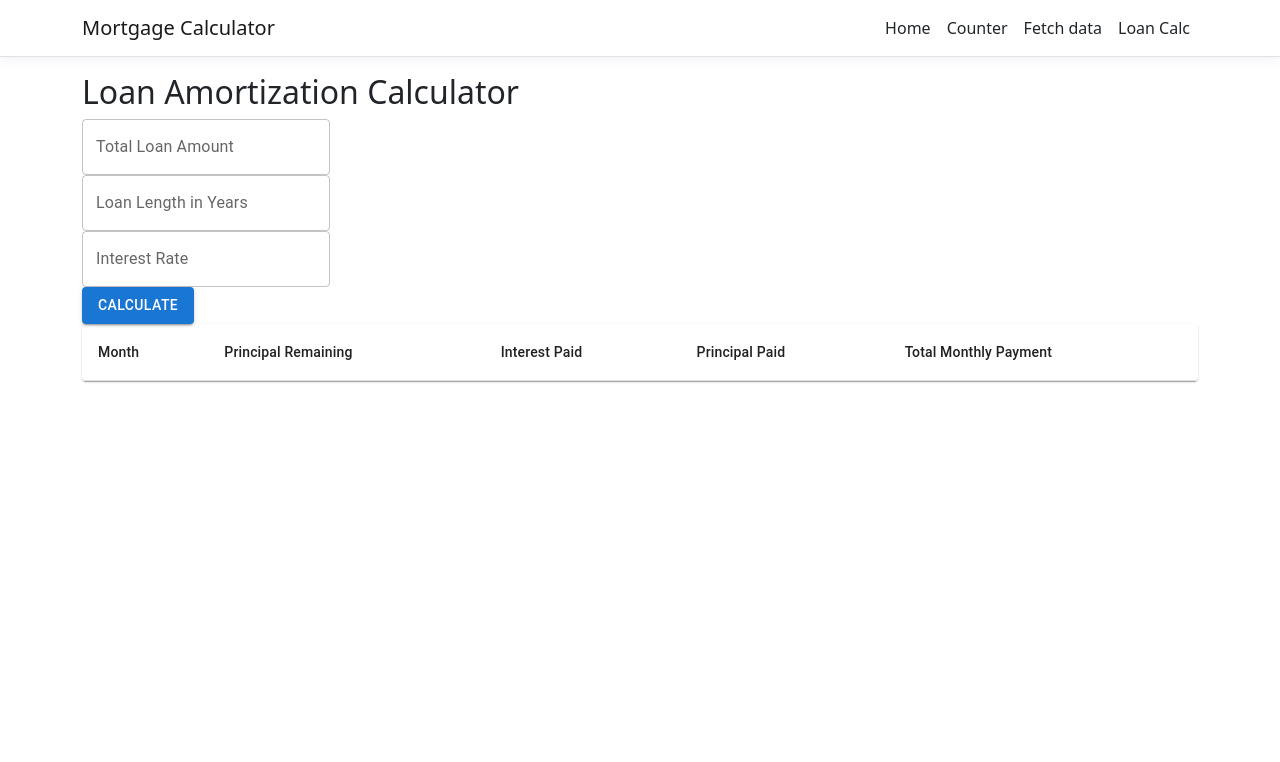
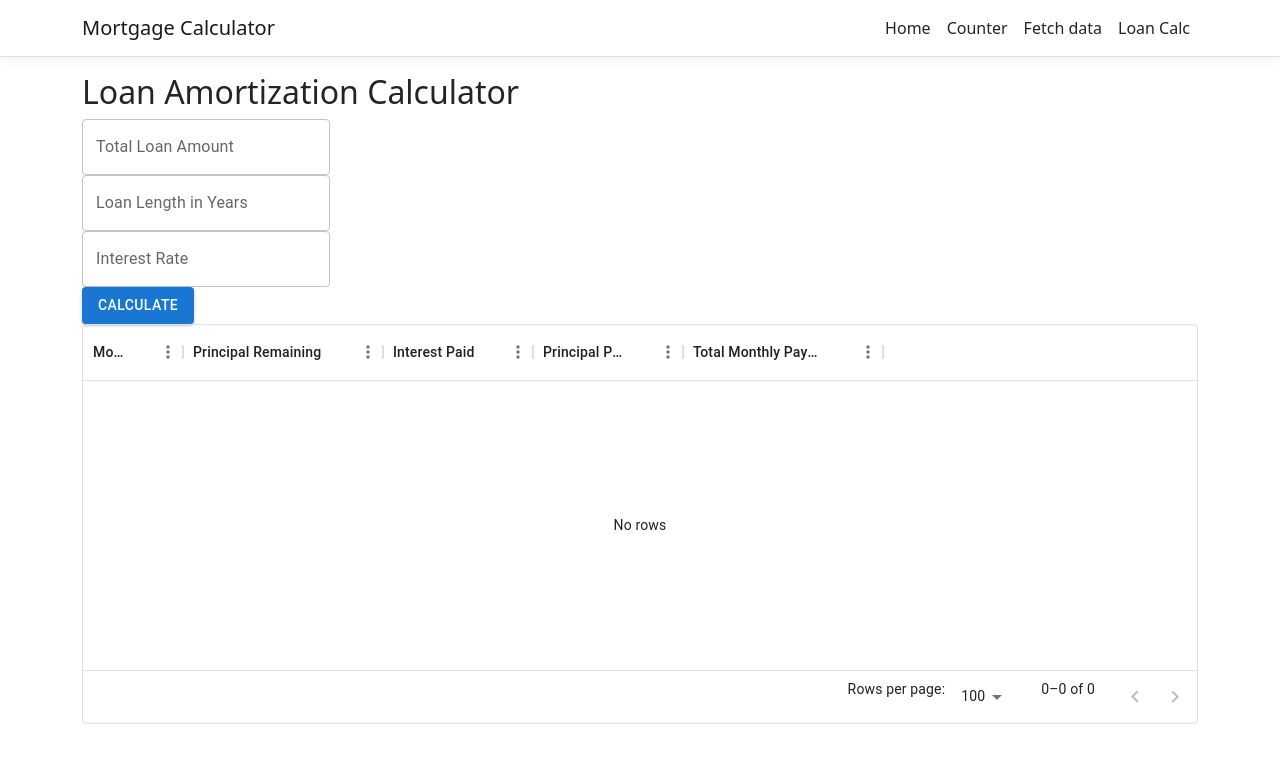
Before and after one commit to cjslatz/MortgageNeu, a React (Create React App) app in the folder MortgageNeu/ClientApp/: page /loan-calculator in a window 1280 px wide. Shown: the top 762 px of the page. Built offline with nearby package versions, Linux system fonts and the light colour scheme.

Commit message:
Change to dataGrid, still needs better styling

```diff
--- a/MortgageNeu/ClientApp/package.json
+++ b/MortgageNeu/ClientApp/package.json
@@ -7,6 +7,7 @@
     "@emotion/styled": "^11.11.0",
     "@mui/icons-material": "^5.14.3",
     "@mui/material": "^5.14.5",
+    "@mui/x-data-grid": "^6.11.2",
     "bootstrap": "^5.1.3",
     "http-proxy-middleware": "^2.0.6",
     "jquery": "^3.6.0",
--- a/MortgageNeu/ClientApp/src/components/LoanCalculator.js
+++ b/MortgageNeu/ClientApp/src/components/LoanCalculator.js
@@ -1,5 +1,6 @@
 import React, { useState } from 'react';
-import { TextField, Button, Table, TableBody, TableRow, TableCell, TableHead, Paper } from '@mui/material';
+import { TextField, Button, Paper } from '@mui/material';
+import { DataGrid } from '@mui/x-data-grid';
 
 function LoanCalculator() {
     const [loanAmount, setLoanAmount] = useState('');
@@ -28,6 +29,20 @@ function LoanCalculator() {
         }
     };
 
+    const columns = [
+        { field: 'month', headerName: 'Month', width: 100 },
+        { field: 'remainingBalance', headerName: 'Principal Remaining', width: 200 },
+        { field: 'interestPaid', headerName: 'Interest Paid', width: 150 },
+        { field: 'principalPaid', headerName: 'Principal Paid', width: 150 },
+        { field: 'totalMonthlyPayment', headerName: 'Total Monthly Payment', width: 200 },
+    ];
+
+    const amortizationDataWithKeys = amortizationData.map(record => ({
+        ...record,
+        id: record.month, // Use 'month' as the unique key
+    }));
+
+
     return (
         <div>
             <h2>Loan Amortization Calculator</h2>
@@ -42,30 +57,9 @@ function LoanCalculator() {
             </div>
             <Button variant="contained" onClick={calculateAmortization}>Calculate</Button>
 
-            <Paper>
-                <Table>
-                    <TableHead>
-                        <TableRow>
-                            <TableCell>Month</TableCell>
-                            <TableCell>Principal Remaining</TableCell>
-                            <TableCell>Interest Paid</TableCell>
-                            <TableCell>Principal Paid</TableCell>
-                            <TableCell>Total Monthly Payment</TableCell>
-                        </TableRow>
-                    </TableHead>
-                    <TableBody>
-                        {amortizationData.map(record => (
-                            <TableRow key={record.month}>
-                                <TableCell>{record.month}</TableCell>
-                                <TableCell>{record.remainingBalance}</TableCell>
-                                <TableCell>{record.interestPaid}</TableCell>
-                                <TableCell>{record.principalPaid}</TableCell>
-                                <TableCell>{record.totalMonthlyPayment}</TableCell>
-                            </TableRow>
-                        ))}
-                    </TableBody>
-                </Table>
-            </Paper>
+            <div style={{ height: 400, width: '100%' }}>
+                <DataGrid rows={amortizationDataWithKeys} columns={columns} pageSize={10} />
+            </div>
         </div>
     );
 }
```
Also changed, not shown: 1 other file (tests, documents, lock files or other folders).
